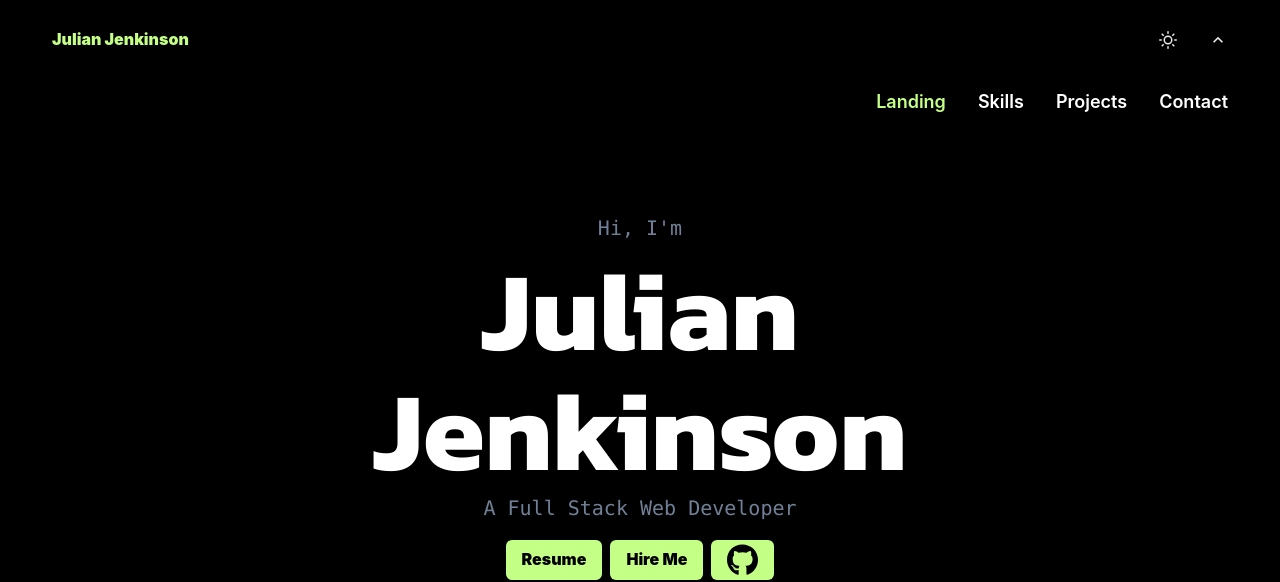
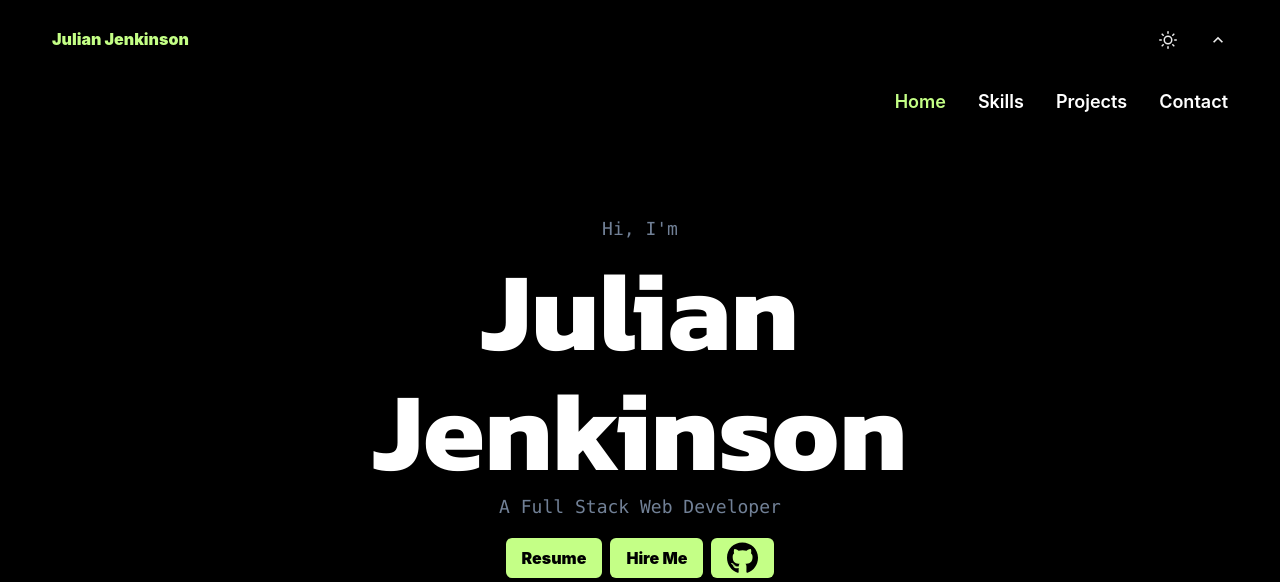
Before and after one commit to Julian-Jenkinson/Julian-Jenkinson.github.io, a React (Create React App) app: page / in a window 1280 px wide. Both pictures are taken after a click on the button 1218 px from the left and 40 px from the top of the page. Shown: the top 582 px of the page. Built offline with nearby package versions, Linux system fonts and the light colour scheme; a web font is replaced by a local one.

Commit message:
Combined Header.js and HeaderMenu.js for simplicity. Moved to Accordion instead of Drawer

```diff
--- a/src/components/Header.js
+++ b/src/components/Header.js
@@ -1,13 +1,13 @@
 import React, { useEffect, useState } from "react";
 import { Box, HStack, Button, Accordion, AccordionItem, AccordionButton,
          AccordionPanel, AccordionIcon, Wrap, WrapItem, useColorModeValue,
-         IconButton } from "@chakra-ui/react";
+         IconButton, Text } from "@chakra-ui/react";
 import ThemeToggle from "./ThemeToggle";
 
 const Header = () => {
   const textColor = useColorModeValue("black", "white");
   const highlightColor = "rgb(196,255,134)";
-  const sectionIds = ["landing", "skills", "projects", "contactme"];
+  const sectionIds = ["home", "skills", "projects", "contactme"];
   const [activeSection, setActiveSection] = useState("");
 
   useEffect(() => {
@@ -40,9 +40,9 @@ const Header = () => {
     const id = `${anchor}-section`;
     const element = document.getElementById(id);
     if (element) {
-      element.scrollIntoView({
+      window.scrollTo({
+        top: element.offsetTop -40,
         behavior: "smooth",
-        block: "start",
       });
     }
   };
@@ -96,9 +96,13 @@ const Header = () => {
                 </HStack>
 
                 <AccordionPanel pb={4}>
-                  <Wrap spacing={{base:"5", sm:"8"}} px="16px"fontWeight="600" textAlign="right" justify="flex-end">
+                  <HStack
+                    spacing={{base:"1", sm:"8"}}
+                    px="16px"fontWeight="600"
+                    textAlign="right"
+                    justify={{base:"space-between", sm:"flex-end"}}>
                     {sectionIds.map((id) => (
-                      <WrapItem
+                      <Text
                         key={id}
                         cursor="pointer"
                         fontSize={{base:"16px", sm:"18px"}}
@@ -112,9 +116,9 @@ const Header = () => {
                         transitionProperty="transform, color"
                       >
                         {id === "contactme" ? "Contact" : id.charAt(0).toUpperCase() + id.slice(1)}
-                      </WrapItem>
+                      </Text>
                     ))}
-                  </Wrap>
+                  </HStack>
                 </AccordionPanel>
               </>
             )}
--- a/src/components/LandingSection.js
+++ b/src/components/LandingSection.js
@@ -18,7 +18,7 @@ const handleClick = (anchor) => {
 const LandingSection = () => (
 
   <FullScreenSection
-    id="landing-section"
+    id="home-section"
     justifyContent="center"
     //alignItems="center"
     isDarkBackground
@@ -26,10 +26,10 @@ const LandingSection = () => (
     color={useColorModeValue("black", "white")}
   >
     <VStack lineHeight={.8}>
-      <Text fontSize="20px" fontFamily="mono" fontWeight="500" color="gray.500">Hi, I'm</Text>
-      <Heading style={{ fontFamily: 'Kanit'}} fontSize={{ base: "65", md: "96", lg: "112px" }} fontWeight="700"  >Julian</Heading>
-      <Text style={{ fontFamily: 'Kanit'}} fontSize={{ base: "65", md: "96", lg: "112px" }} fontWeight="700">Jenkinson</Text>
-      <Text fontSize="20px" fontFamily="mono" fontWeight="400" color="gray.500" py={4}>A Full Stack Web Developer</Text>
+      <Text fontSize="18px" fontFamily="mono" fontWeight="500" color="gray.500">Hi, I'm</Text>
+      <Heading style={{ fontFamily: 'Kanit'}} fontSize={{ base: "62", md: "96", lg: "112px" }} fontWeight="700"  >Julian</Heading>
+      <Text style={{ fontFamily: 'Kanit'}} fontSize={{ base: "62", md: "96", lg: "112px" }} fontWeight="700">Jenkinson</Text>
+      <Text fontSize="18px" fontFamily="mono" fontWeight="400" color="gray.500" py={4}>A Full Stack Web Developer</Text>
       <HStack>
       <a
         href="https://drive.google.com/file/d/1eCXQoQhoVvJa8E-C9ySUANO-BjWblVjI/view?usp=sharing"
```
